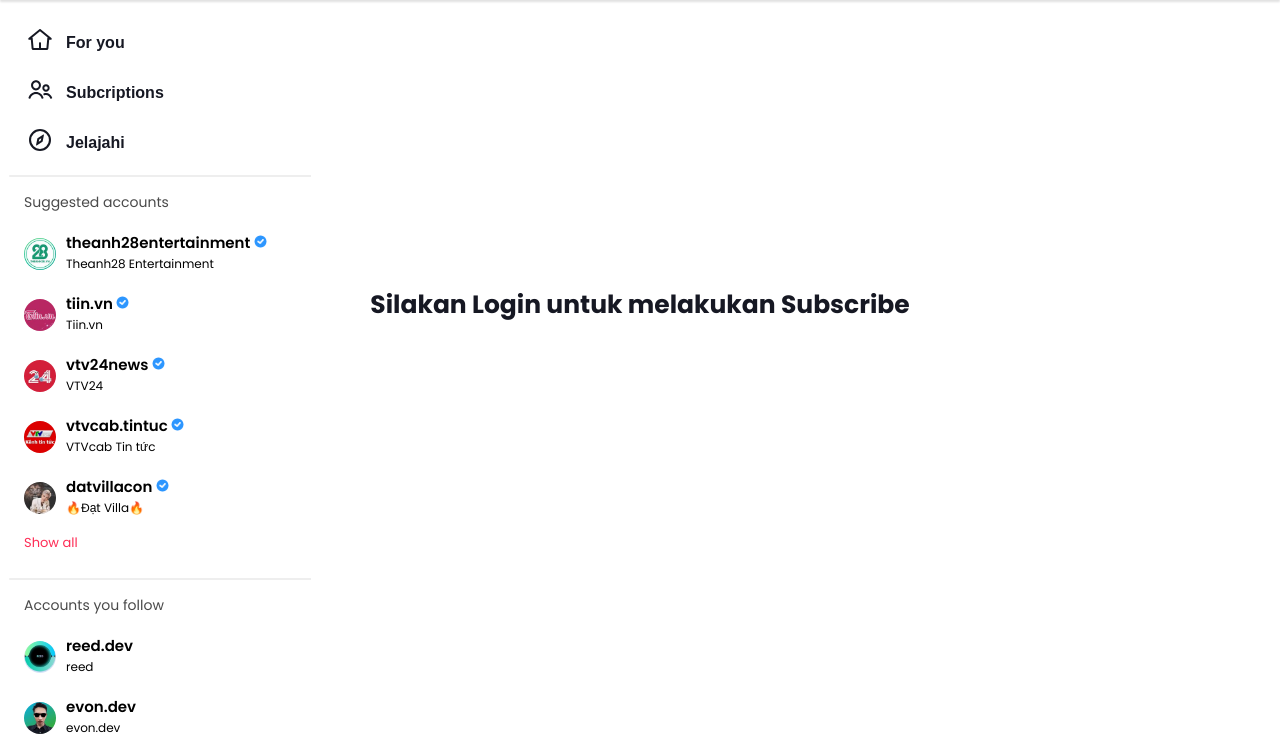
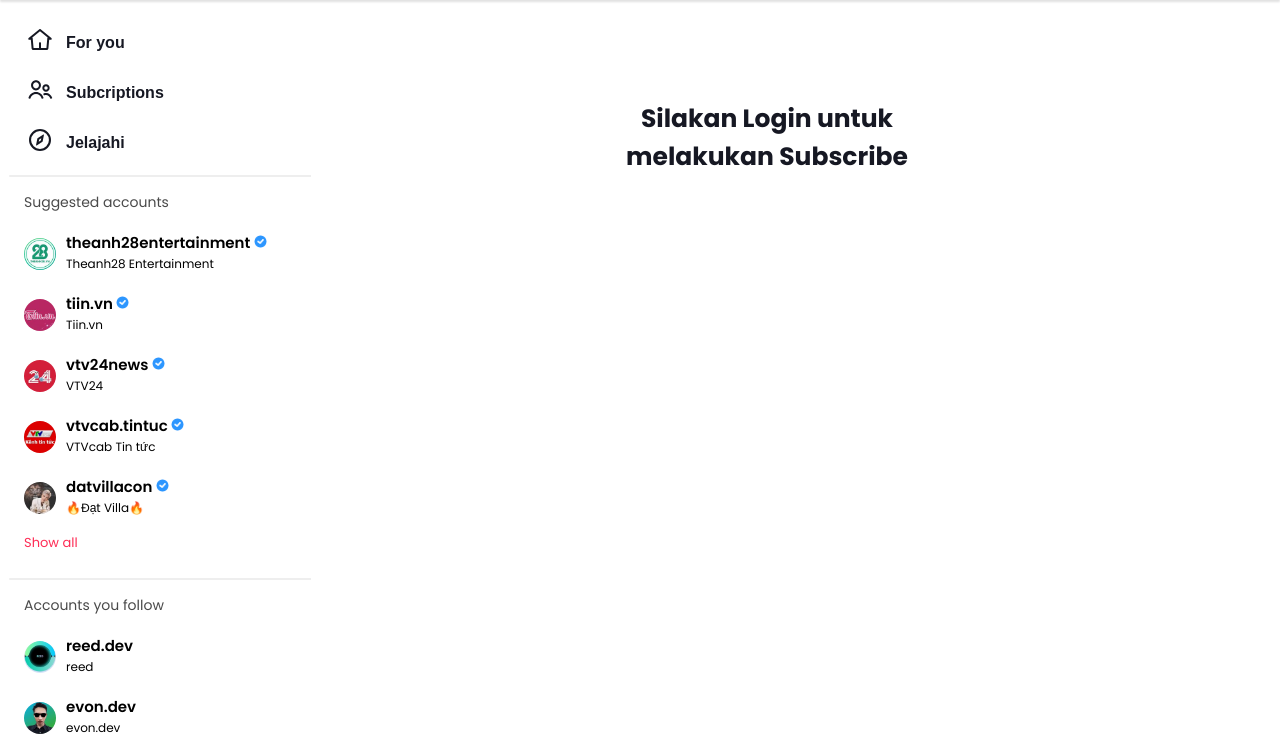
Before and after one commit to Raiii02/project-tiktok, a PHP site: page /subscriber.php in a window 1280 px wide. Shown: the part 60-800 px from the top of the page. Run offline with PHP 8.4, Linux system fonts and the light colour scheme.

Commit message:
complate

```diff
--- a/src/js/detail-vid.js
+++ b/src/js/detail-vid.js
@@ -77,9 +77,11 @@ document.addEventListener("keydown", function (event) {
   const key = event.key;
   const videos = document.querySelectorAll(".content-vid video");
 
+  // Cek apakah elemen fokus saat ini bukanlah input teks
+  const activeElement = document.activeElement.tagName.toLowerCase();
+  if (activeElement !== "input" && activeElement !== "textarea") {
     switch (key) {
       case " ":
-      // Jika tombol spasi ditekan, hentikan pemutaran video
         event.preventDefault(); // Menghentikan perilaku default dari spasi (scrolling)
         for (var i = 0; i < videos.length; i++) {
           var video = videos[i];
@@ -95,11 +97,11 @@ document.addEventListener("keydown", function (event) {
         break;
       case "m":
       case "M":
-      // Jika tombol 'm' ditekan, atur video menjadi dimute
         videos.forEach((video) => {
           video.muted = !video.muted;
         });
         break;
+    }
   }
 });
 
--- a/src/style/style.css
+++ b/src/style/style.css
@@ -3604,28 +3604,31 @@ input#file-upload-button {
   text-align: center;
 }
 
-.user-profile {
+.user-profile a {
   gap: 2px;
   display: flex;
   flex-direction: column;
   align-items: center;
-}
-
-.user-profile img {
+  text-decoration: none;
+}
+
+.user-profile a img {
   width: 100px;
   height: 100px;
   border-radius: 50%;
   margin-bottom: 10px;
 }
 
-.user-profile span.username {
+.user-profile a span.username {
   font-size: 18px;
   font-weight: 600;
-}
-
-.user-profile span.name {
+  color: #000;
+}
+
+.user-profile a span.name {
   font-size: 15px;
   font-weight: normal;
+  color: #000;
 }
 
 .subscribe-button {
@@ -3710,15 +3713,20 @@ input#file-upload-button {
   margin-bottom: 0px;
 }
 
-.center-content-subs {
-  position: absolute;
-  top: 50%;
-  left: 50%;
-  transform: translate(-50%, 120%);
-  width: 100%;
-  text-align: center;
-}
-
-.center-content-subs h2 {
+.content-subs-center {
+  display: flex;
+  align-items: center;
+  margin-top: 20px;
+  position: relative;
+  max-width: 900px;
+  height: unset;
+  width: unset;
+  left: 100%;
+  transition-property: margin;
+  transition-duration: 0.3s;
+  margin-bottom: 0px;
+}
+
+.content-subs-center h2 {
   font-size: 25px;
 }
--- a/subscriber.php
+++ b/subscriber.php
@@ -56,20 +56,22 @@ if (isset($_SESSION['id'])) {
                                     foreach ($rows as $index => $row) : ?>
                                         <div class="content-subs">
                                             <div class="user-profile">
+                                                <a href="profile.php?user_id=<?php echo $row['user_id'] ?>">
                                                     <img src="<?php echo $row['profile_picture']; ?>" alt="Profile Photo">
                                                     <span class="username"><?php echo $row['username']; ?></span>
                                                     <span class="name"><?php echo $row['name']; ?></span>
                                                     <button class="subscribe-button <?php echo $row['isSubscribed'] ? 'subscribed' : ''; ?>" onclick="toggleSubscribe(this, <?php echo $row['user_id']; ?>)">
                                                         <?php echo $row['isSubscribed'] ? "Unsubscribe" : "Subscribe"; ?>
                                                     </button>
+                                                </a>
                                             </div>
                                         </div>
                                     <?php endforeach; ?>
                             <?php } else {
-                                    echo "<div class='center-content-subs'><h2>Belum ada pengguna yang Anda Subscribed</h2></div>";
+                                    echo "<div class='content-subs-center'><h2>Belum ada pengguna yang Anda Subscribed</h2></div>";
                                 }
                             } else {
-                                echo "<div class='center-content-subs'><h2>Silakan Login untuk melakukan Subscribe</h2></div>";
+                                echo "<div class='content-subs-center'><h2>Silakan Login untuk melakukan Subscribe</h2></div>";
                             }
                             ?>
                         </div>
--- a/upload.php
+++ b/upload.php
@@ -56,7 +56,7 @@ if (isset($_SESSION['id'])) {
                   <input type="hidden" id="videoPath" name="video_path">
                   <input type="hidden" name="hapus_video" value="1">
                   <label for="">Keterangan uploadVideo</label>
-                  <input type="text" id="videoTitle" name="description" placeholder="Judul Video">
+                  <input type="text" id="videoTitle" name="description" placeholder="Deskripsi Video">
                   <label for="">Sampul Video</label>
                   <input type="file" id="thumbnailFile" accept="image/*" placeholder="Unggah Thumbnail">
                   <label for="">Tambahkan Ke Playlist</label><br>
```
Also changed, not shown: detail-vid.php (+17 -3 lines), profile.php (+39 -3 lines), 3 other files. Lines whose indentation alone changed are shown as unchanged.
